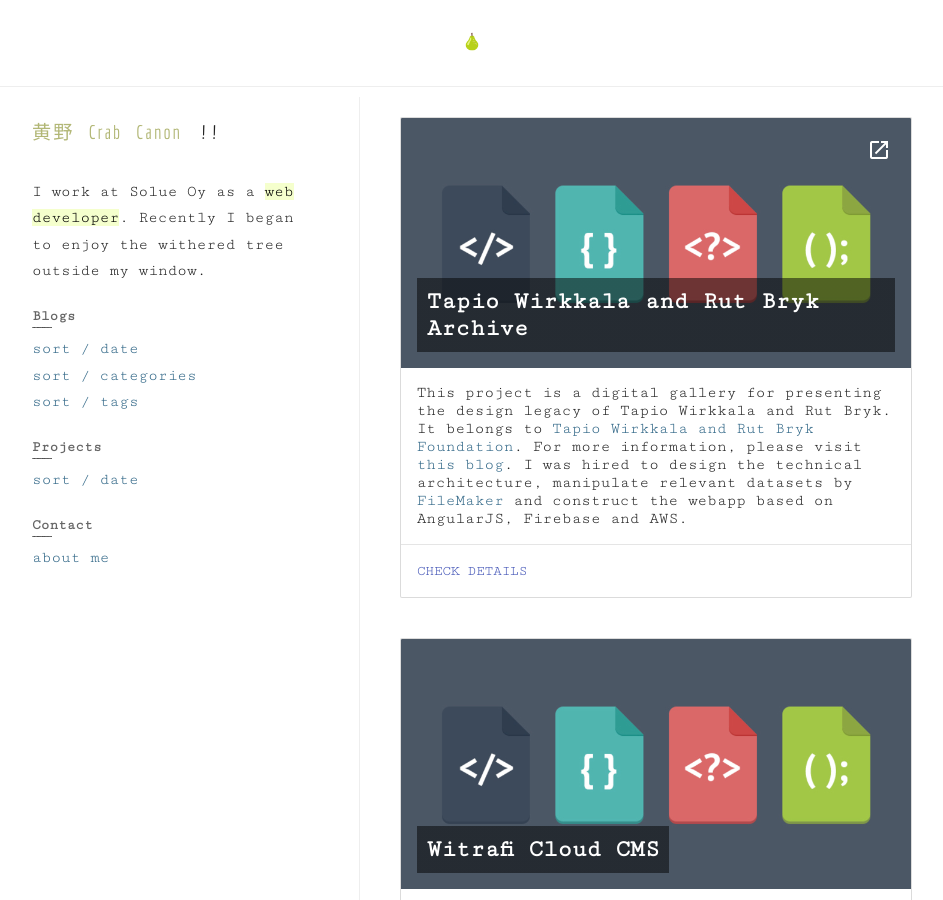
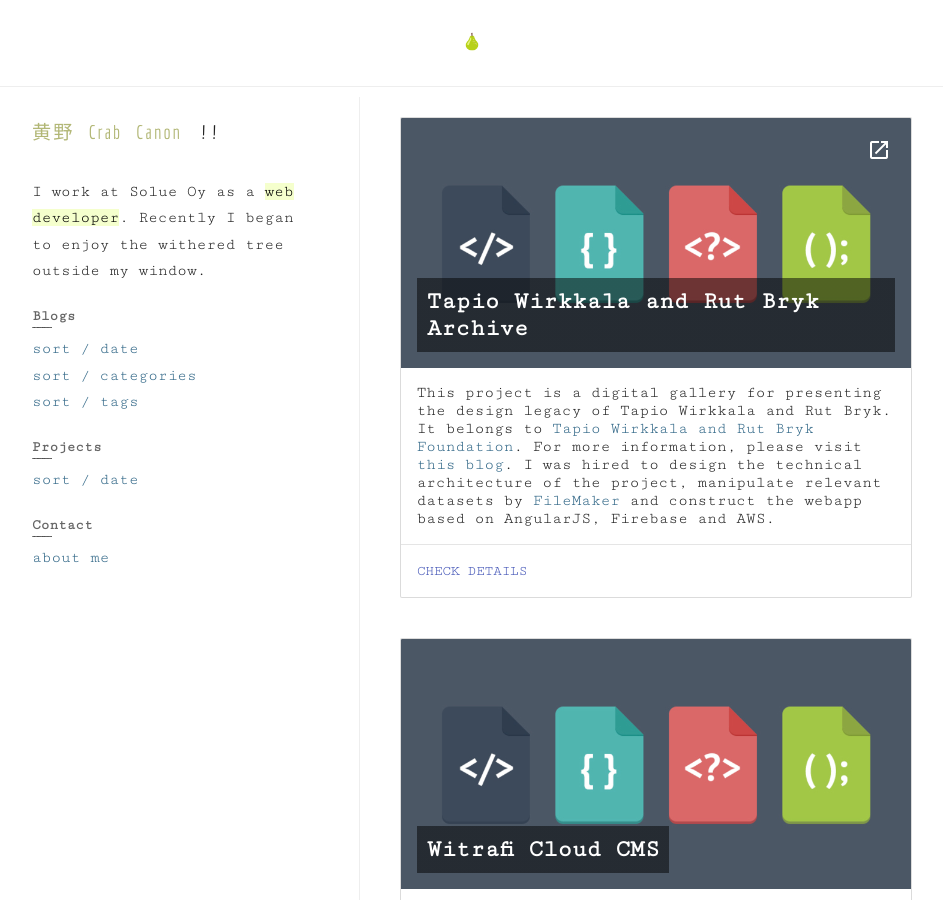
Before and after one commit to crabcanon/crabcanon.github.com, a Jekyll site: the page built from projects/index.md, in a window 1280 px wide and 900 px high. Shown: the whole window, without its empty margins (168-1111 px from the left). Built offline with Jekyll 4.4.1, drawn with Linux system fonts in a browser that asks for light colours; comment, search, counter and statistics services are not loaded.

Commit message:
Update blog

```diff
--- a/_posts/2015-11-04-tapio-wirkkala-rut-bryk-archive-gallery.md
+++ b/_posts/2015-11-04-tapio-wirkkala-rut-bryk-archive-gallery.md
@@ -4,7 +4,7 @@
 date: 2015-11-04
 image: /images/homepage/cover-1.jpg
 link: https://twrbcomp.firebaseapp.com
-description: This project is a digital gallery for presenting the design legacy of Tapio Wirkkala and Rut Bryk. It belongs to <a href="http://www.wirkkalabryk.fi/">Tapio Wirkkala and Rut Bryk Foundation</a>. For more information, please visit <a href="http://wirkkalabryk.fi/juhlavuosi/ideas-competition/">this blog</a>. I was hired to design the technical architecture, manipulate relevant datasets by <a href="https://www.filemaker.com/">FileMaker</a> and construct the webapp based on AngularJS, Firebase and AWS.
+description: This project is a digital gallery for presenting the design legacy of Tapio Wirkkala and Rut Bryk. It belongs to <a href="http://www.wirkkalabryk.fi/">Tapio Wirkkala and Rut Bryk Foundation</a>. For more information, please visit <a href="http://wirkkalabryk.fi/juhlavuosi/ideas-competition/">this blog</a>. I was hired to design the technical architecture of the project, manipulate relevant datasets by <a href="https://www.filemaker.com/">FileMaker</a> and construct the webapp based on AngularJS, Firebase and AWS.
 categories: [project]
 tags: [Project, Angularjs]
 ---
```
